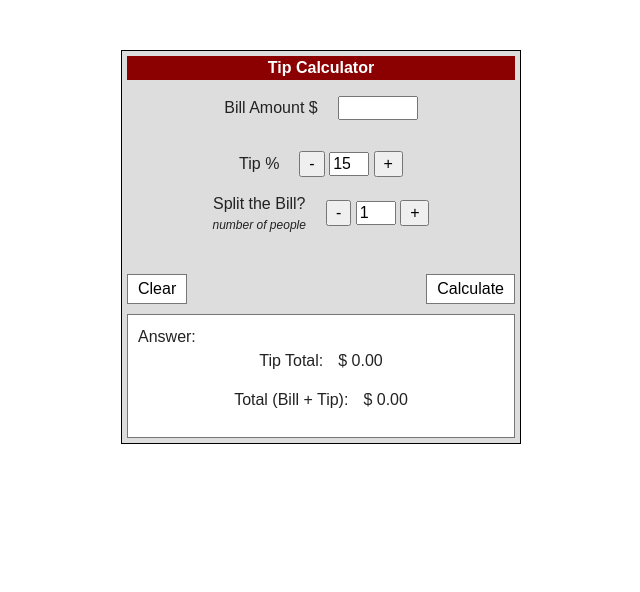
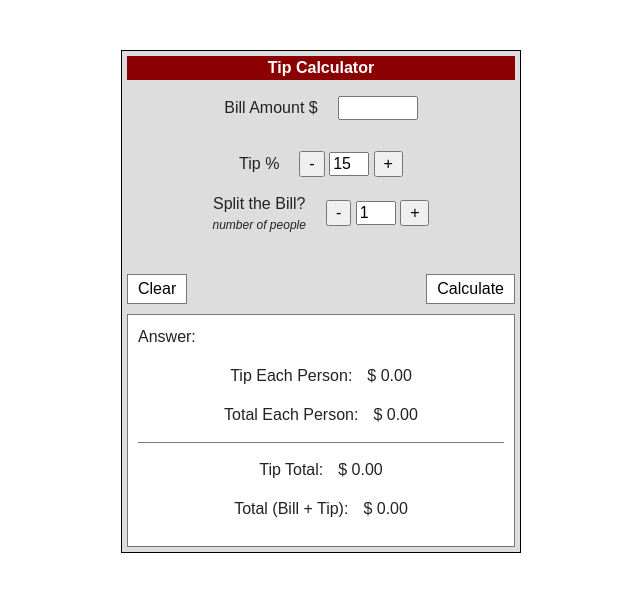
Before and after one commit to frontend-tester02/tip-calculator, a plain HTML site: page index.html in a window 1280 px wide. Shown: the whole page, without its empty margins (319-959 px from the left). Drawn offline with Linux system fonts and the light colour scheme.

Commit message:
Updated html and css parts

```diff
--- a/css/styles.css
+++ b/css/styles.css
@@ -175,6 +175,14 @@ select:-webkit-autofill:focus {
   margin:0;
 }
 
+.calc-total-content {
+  margin-top: 15px;
+}
+
+.content {
+  border-bottom: 1px solid #777;
+}
+
 .content-item {
   display: flex;
   justify-content: center;
--- a/index.html
+++ b/index.html
@@ -51,6 +51,16 @@
         <p class="calc-total-name">Answer:</p>
         <div class="calc-total-content content">
           <div class="content-item">
+            <p class="item-name">Tip Each Person:</p>
+            <p class="tip-price tip-each-price">$ 0.00</p>
+          </div>
+          <div class="content-item">
+            <p class="item-name">Total Each Person:</p>
+            <p class="tip-price total-each-price">$ 0.00</p>
+          </div>
+        </div>
+        <div class="calc-total-content">
+          <div class="content-item">
             <p class="item-name">Tip Total:</p>
             <p class="tip-price tip-total-price">$ 0.00</p>
           </div>
```
